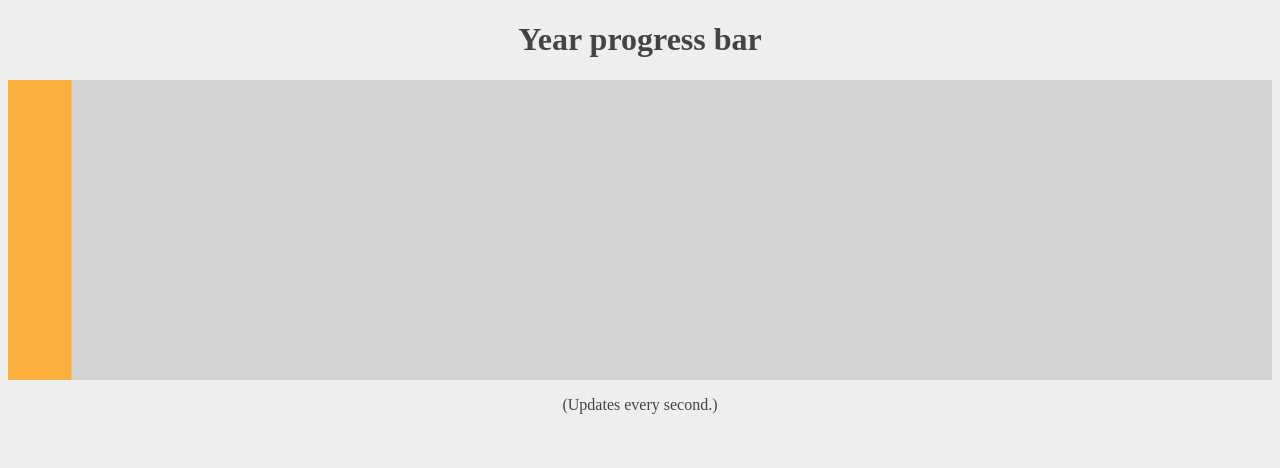
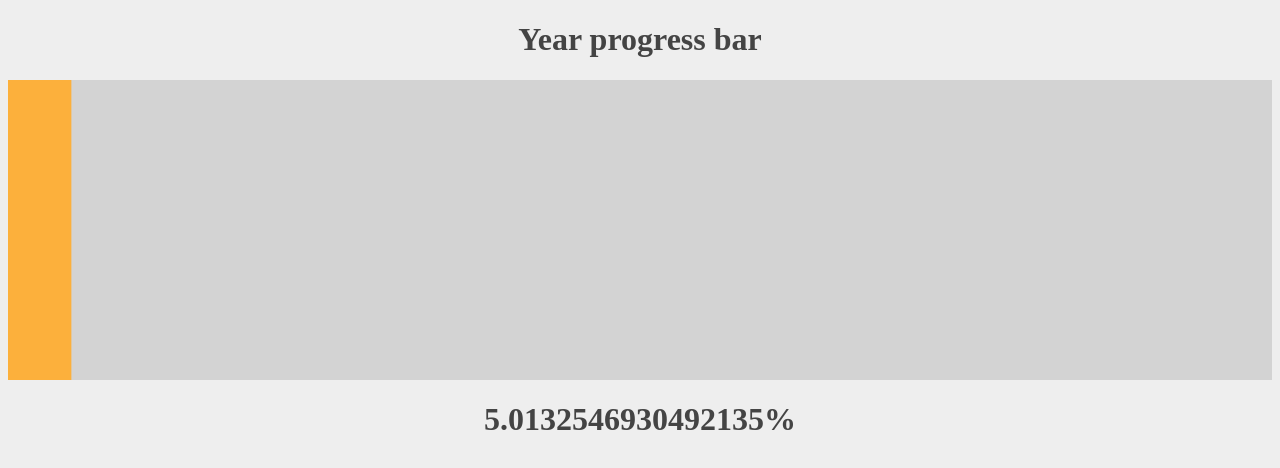
Before and after one commit to hugovk/year-progress-bar, a plain HTML site: page index.html in a window 1280 px wide. Drawn offline with Linux system fonts and the light colour scheme.

Commit message:
Add percent complete

```diff
--- a/index.html
+++ b/index.html
@@ -28,7 +28,9 @@
 
     <div class="progress" id="progress"></div>
 
-    <p>(Updates every second.)</p>
+    <h1 id="percent"></h1>
+
+    <!--<p>(Updates every second.)</p>-->
 
     <script src="progressbar.min.js"></script>
 
--- a/main.js
+++ b/main.js
@@ -8,6 +8,7 @@ window.onload = function onLoad() {
     var start = new Date(now.getFullYear(), 0, 0);  // Start of this year
     var end = new Date(now.getFullYear() + 1, 0, 0);  // End of this year
     var done = (now-start) / (end-start);
+    document.getElementById("percent").innerHTML = done*100 + "%";
     return done;
   }
 
```
